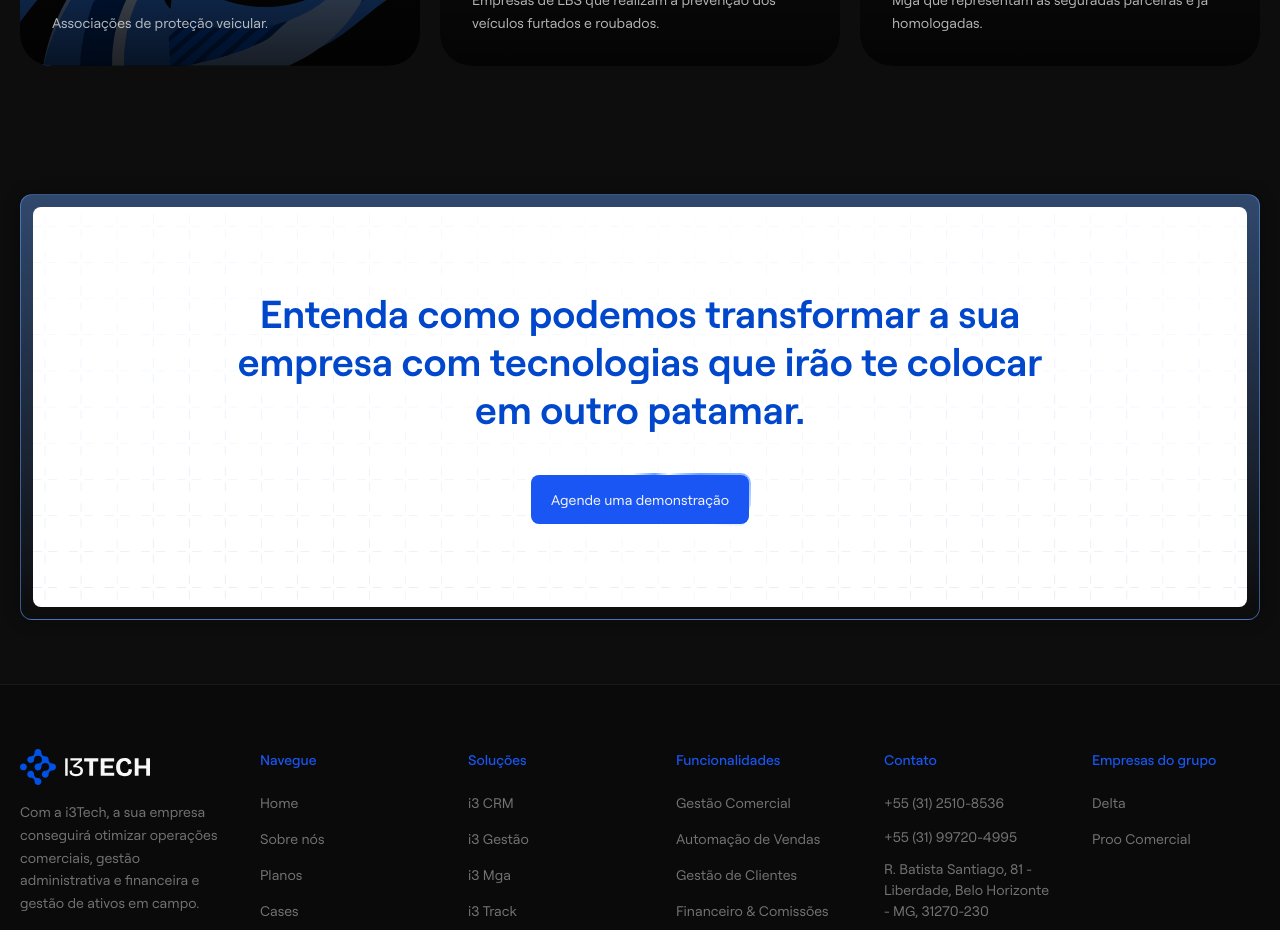
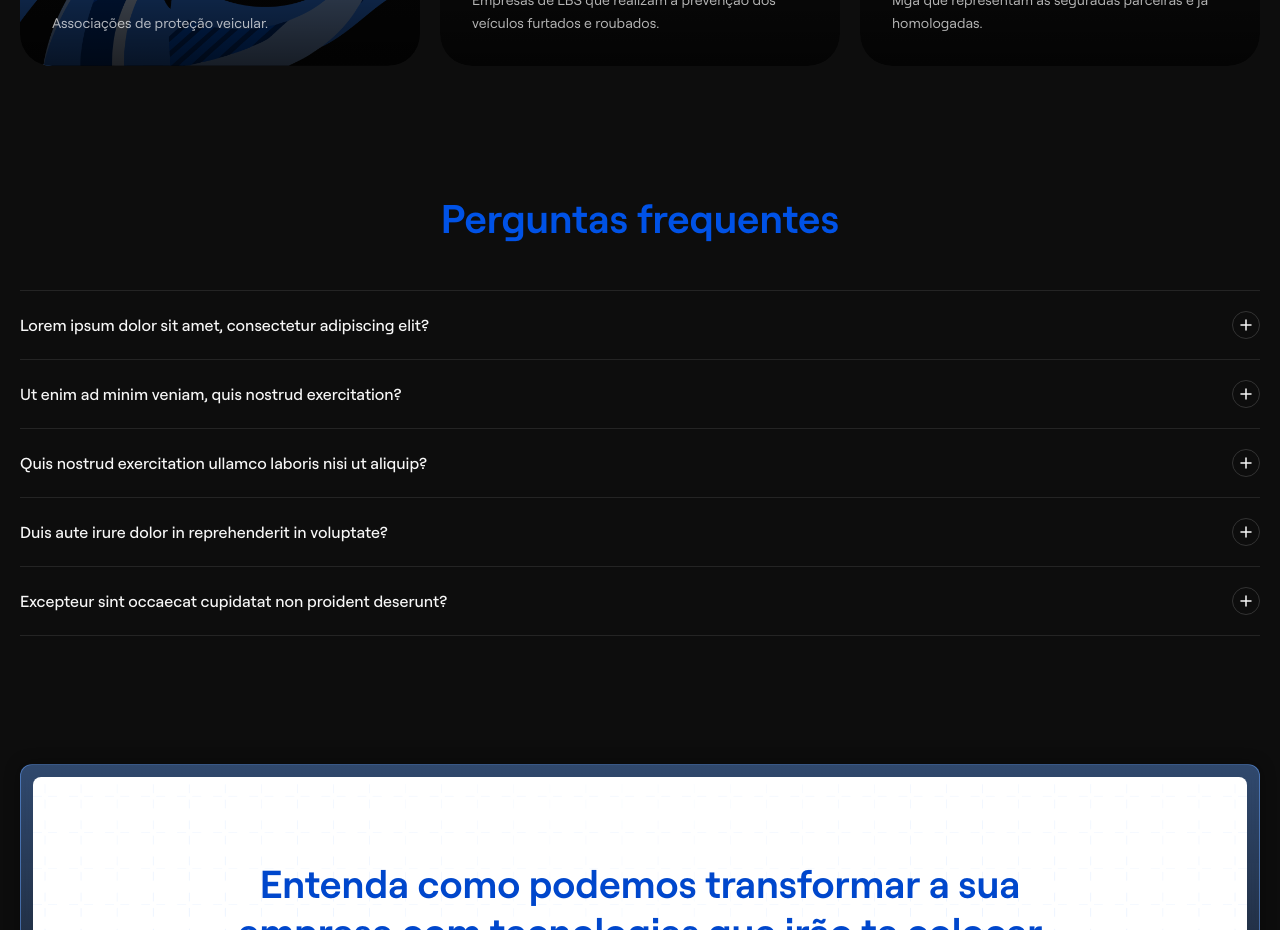
Before and after one commit to brunobragaia25/i3tech, a Next.js app: page / in a window 1280 px wide. Shown: the part 9860-10790 px from the top of the page. Built offline with nearby package versions, Linux system fonts and the light colour scheme.

Commit message:
feat: adicionar seção FAQ animada na home
Accordion com animação de altura, cor e rotação do ícone via Framer Motion.

Co-Authored-By: Claude Sonnet 4.6 <noreply@anthropic.com>

```diff
--- a/app/page.tsx
+++ b/app/page.tsx
@@ -3,8 +3,8 @@
 import Topbar from "./components/Topbar";
 import Navbar from "./components/Navbar";
 import Footer from "./components/Footer";
-import { motion, useInView, useScroll, useTransform } from "framer-motion";
-import { useRef, useEffect, useState } from "react";
+import { motion, useInView, useScroll, useTransform, AnimatePresence } from "framer-motion";
+import React, { useRef, useEffect, useState } from "react";
 import Link from "next/link";
 import AnimatedHeading from "./components/AnimatedHeading";
 import HeroDashboard from "./components/HeroDashboard";
@@ -844,6 +844,96 @@ function TargetAudience() {
   );
 }
 
+/* ─── FAQ ────────────────────────────────────────────────── */
+const faqs = [
+  {
+    question: "Lorem ipsum dolor sit amet, consectetur adipiscing elit?",
+    answer: "Lorem ipsum dolor sit amet, consectetur adipiscing elit. Sed do eiusmod tempor incididunt ut labore et dolore magna aliqua. Ut enim ad minim veniam, quis nostrud exercitation ullamco laboris.",
+  },
+  {
+    question: "Ut enim ad minim veniam, quis nostrud exercitation?",
+    answer: "Duis aute irure dolor in reprehenderit in voluptate velit esse cillum dolore eu fugiat nulla pariatur. Excepteur sint occaecat cupidatat non proident, sunt in culpa qui officia deserunt mollit anim.",
+  },
+  {
+    question: "Quis nostrud exercitation ullamco laboris nisi ut aliquip?",
+    answer: "Excepteur sint occaecat cupidatat non proident, sunt in culpa qui officia deserunt mollit anim id est laborum. Sed ut perspiciatis unde omnis iste natus error sit voluptatem accusantium doloremque.",
+  },
+  {
+    question: "Duis aute irure dolor in reprehenderit in voluptate?",
+    answer: "Nemo enim ipsam voluptatem quia voluptas sit aspernatur aut odit aut fugit, sed quia consequuntur magni dolores eos qui ratione voluptatem sequi nesciunt.",
+  },
+  {
+    question: "Excepteur sint occaecat cupidatat non proident deserunt?",
+    answer: "At vero eos et accusamus et iusto odio dignissimos ducimus qui blanditiis praesentium voluptatum deleniti atque corrupti quos dolores et quas molestias excepturi sint.",
+  },
+];
+
+function FAQItem({ question, answer }: { question: string; answer: string }) {
+  const [open, setOpen] = React.useState(false);
+  return (
+    <motion.div
+      style={{ borderBottom: "1px solid #242424", cursor: "pointer", overflow: "hidden" }}
+      onClick={() => setOpen((o) => !o)}
+    >
+      <div className="flex items-center justify-between py-5 gap-4">
+        <motion.span
+          animate={{ color: open ? "#3385ff" : "#f7f7f7" }}
+          transition={{ duration: 0.2 }}
+          style={{ fontSize: 16, fontFamily: "var(--font-roobert), sans-serif", fontWeight: 500, lineHeight: 1.5 }}
+        >
+          {question}
+        </motion.span>
+        <motion.div
+          animate={{ rotate: open ? 45 : 0, borderColor: open ? "#3385ff" : "#333" }}
+          transition={{ duration: 0.25, ease: "easeInOut" }}
+          style={{ width: 28, height: 28, borderRadius: "50%", border: "1px solid #333", display: "flex", alignItems: "center", justifyContent: "center", flexShrink: 0 }}
+        >
+          <svg width="12" height="12" viewBox="0 0 12 12" fill="none">
+            <path d="M6 1v10M1 6h10" stroke="#f7f7f7" strokeWidth="1.5" strokeLinecap="round"/>
+          </svg>
+        </motion.div>
+      </div>
+      <AnimatePresence initial={false}>
+        {open && (
+          <motion.div
+            key="answer"
+            initial={{ height: 0, opacity: 0 }}
+            animate={{ height: "auto", opacity: 1 }}
+            exit={{ height: 0, opacity: 0 }}
+            transition={{ duration: 0.3, ease: "easeInOut" }}
+            style={{ overflow: "hidden" }}
+          >
+            <p style={{ color: "#a0a0a0", fontSize: 15, fontFamily: "var(--font-roobert), sans-serif", lineHeight: 1.7, paddingBottom: 20, margin: 0 }}>
+              {answer}
+            </p>
+          </motion.div>
+        )}
+      </AnimatePresence>
+    </motion.div>
+  );
+}
+
+function FAQ() {
+  return (
+    <section className="w-full" style={{ background: "#0d0d0d" }}>
+      <div className="max-w-[1280px] mx-auto px-4 md:px-5 py-[64px] flex flex-col gap-[48px]">
+        <FadeUp className="text-center">
+          <AnimatedHeading as="h2" className="text-[28px] md:text-[40px] font-semibold leading-[1.2]" style={{ color: "#0052e6", fontFamily: "var(--font-roobert), sans-serif" }}>
+            Perguntas frequentes
+          </AnimatedHeading>
+        </FadeUp>
+        <FadeUp>
+          <div style={{ borderTop: "1px solid #242424" }}>
+            {faqs.map((f) => (
+              <FAQItem key={f.question} question={f.question} answer={f.answer} />
+            ))}
+          </div>
+        </FadeUp>
+      </div>
+    </section>
+  );
+}
+
 /* ─── CTA Banner ─────────────────────────────────────────── */
 const IMG_HOME_CTA_BG = "/pattern-hero.png";
 
@@ -924,6 +1014,7 @@ export default function HomePage() {
         <Functionalities />
         <Differentials />
         <TargetAudience />
+        <FAQ />
         <CTABanner />
       </main>
       <Footer />
```
